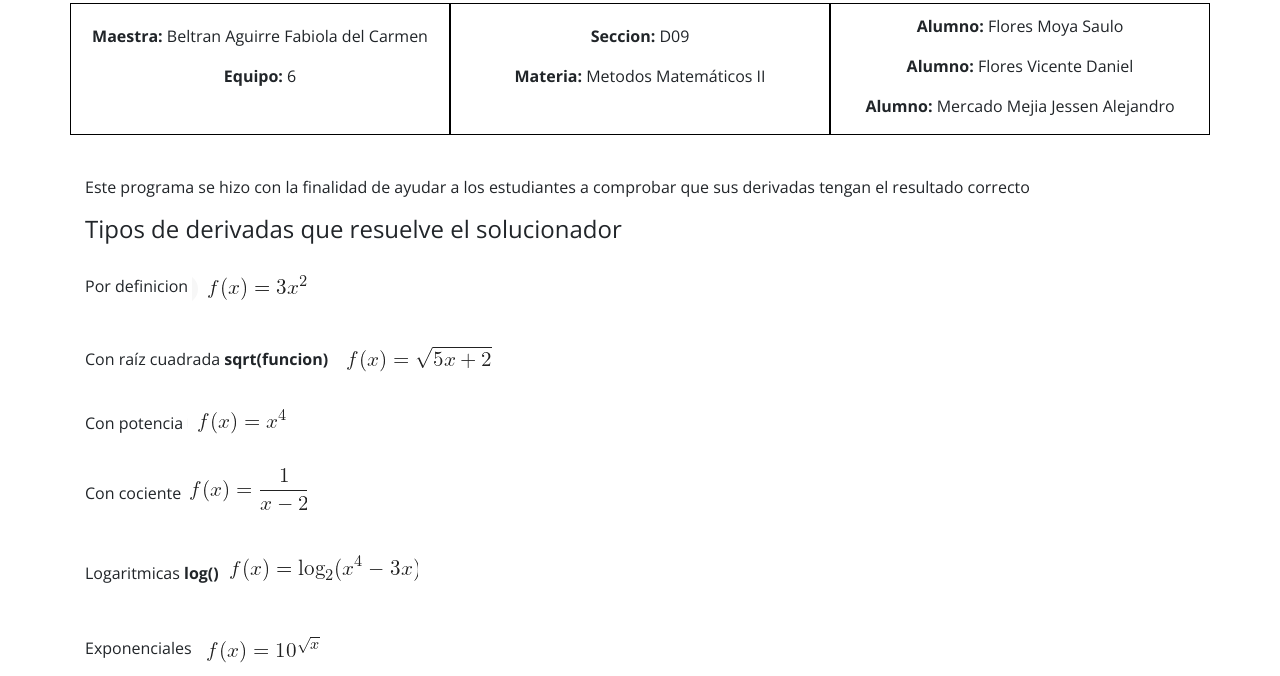
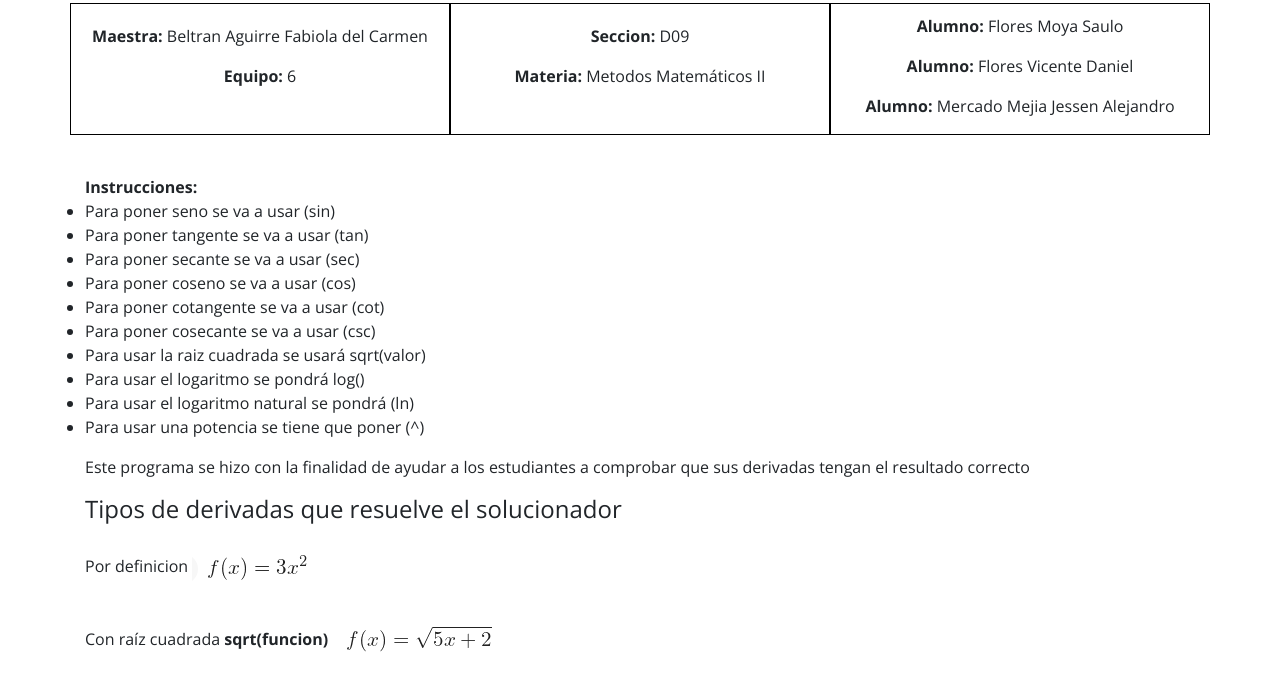
Before and after one commit to jssmm/solucionador-de-derivadas, a plain HTML site: page index.html in a window 1280 px wide. Shown: the part 93-769 px from the top of the page. Drawn offline with nearby package versions, Linux system fonts and the light colour scheme.

Commit message:
por poco es la version definitiva

```diff
--- a/index.html
+++ b/index.html
@@ -42,6 +42,24 @@
 
         <div class="row">
             <div class="col-12">
+                <b>Instrucciones:</b>
+                <ul>
+                    <li>Para poner seno se va a usar (sin)</li>
+                    <li>Para poner tangente se va a usar (tan)</li>
+                    <li>Para poner secante se va a usar (sec)</li>
+                    <li>Para poner coseno se va a usar (cos)</li>
+                    <li>Para poner cotangente se va a usar (cot)</li>
+                    <li>Para poner cosecante se va a usar (csc)</li>
+                    <li>Para usar la raiz cuadrada se usará sqrt(valor)</li>
+                    <li>Para usar el logaritmo se pondrá log()</li>
+                    <li>Para usar el logaritmo natural se pondrá (ln)</li>
+                    <li>Para usar una potencia se tiene que poner (^)</li>
+                </ul>
+            </div>
+        </div>
+
+        <div class="row">
+            <div class="col-12">
                 <p>Este programa se hizo con la finalidad de ayudar a los estudiantes a comprobar que sus derivadas tengan el resultado correcto</p>
             </div>
         </div>
--- a/main.css
+++ b/main.css
@@ -1,10 +1,11 @@
+/*--- GENERALES ---*/
 *{
     font-family: 'Open Sans', sans-serif;
     margin: 0;
     padding: 0;
 }
 
-h1{
+h1, h2, h3, h4, h5{
     font-weight: 700;
 }
 
@@ -20,6 +21,7 @@ h1{
 .center{
     text-align: center;
 }
+/*--- FIN DE GENERALES ---*/
 
 .main-title{
     margin: 20px;
@@ -34,12 +36,12 @@ h1{
 }
 
 .centrar{
-    width: 80vw;
+    width: 100%;
     height: 80vh;
     justify-content: center;
     align-items: center;
     text-align: center;
-    display: flex   ;
+    display: flex;
 }
 
 .formulario{
```
